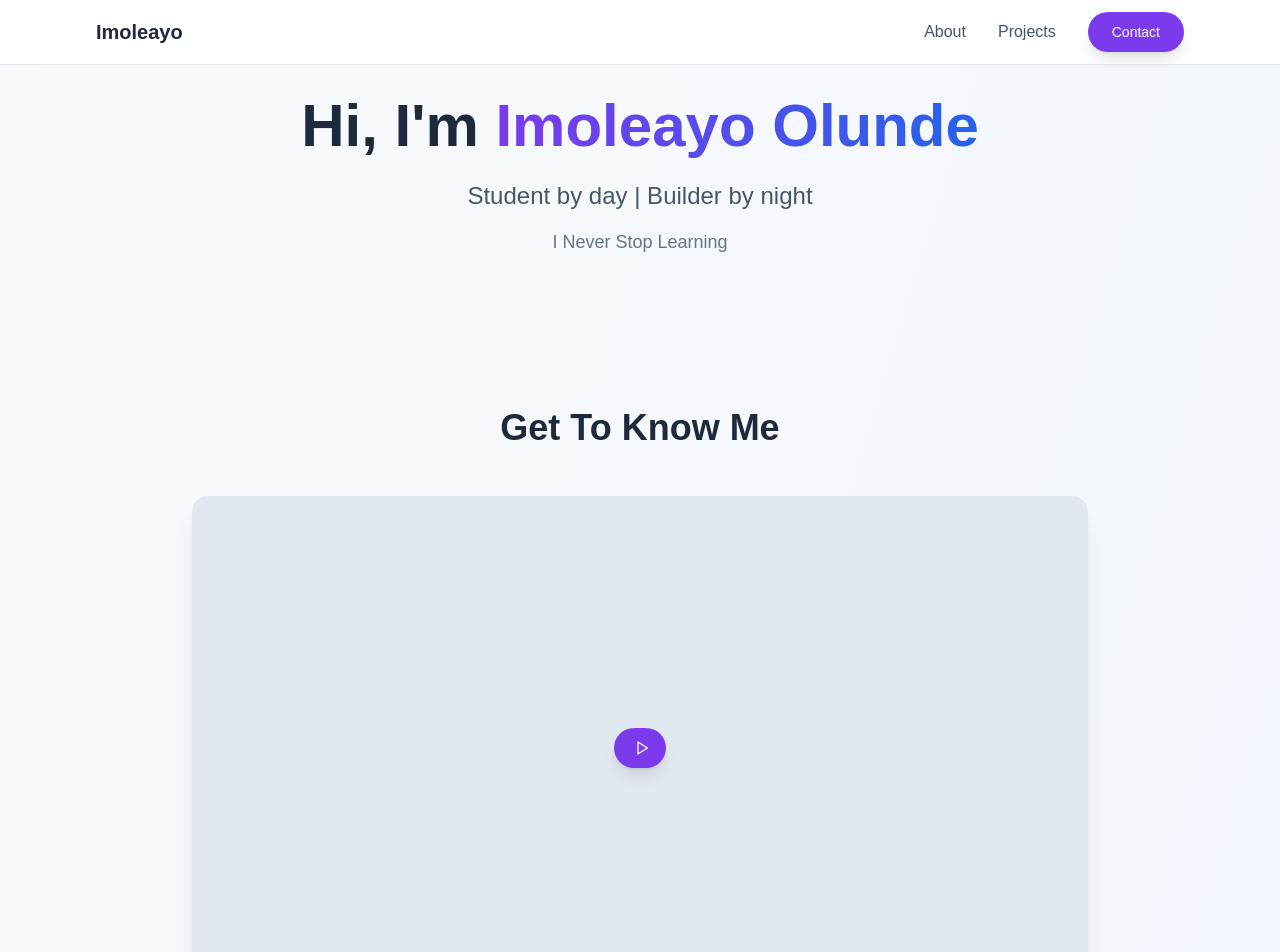
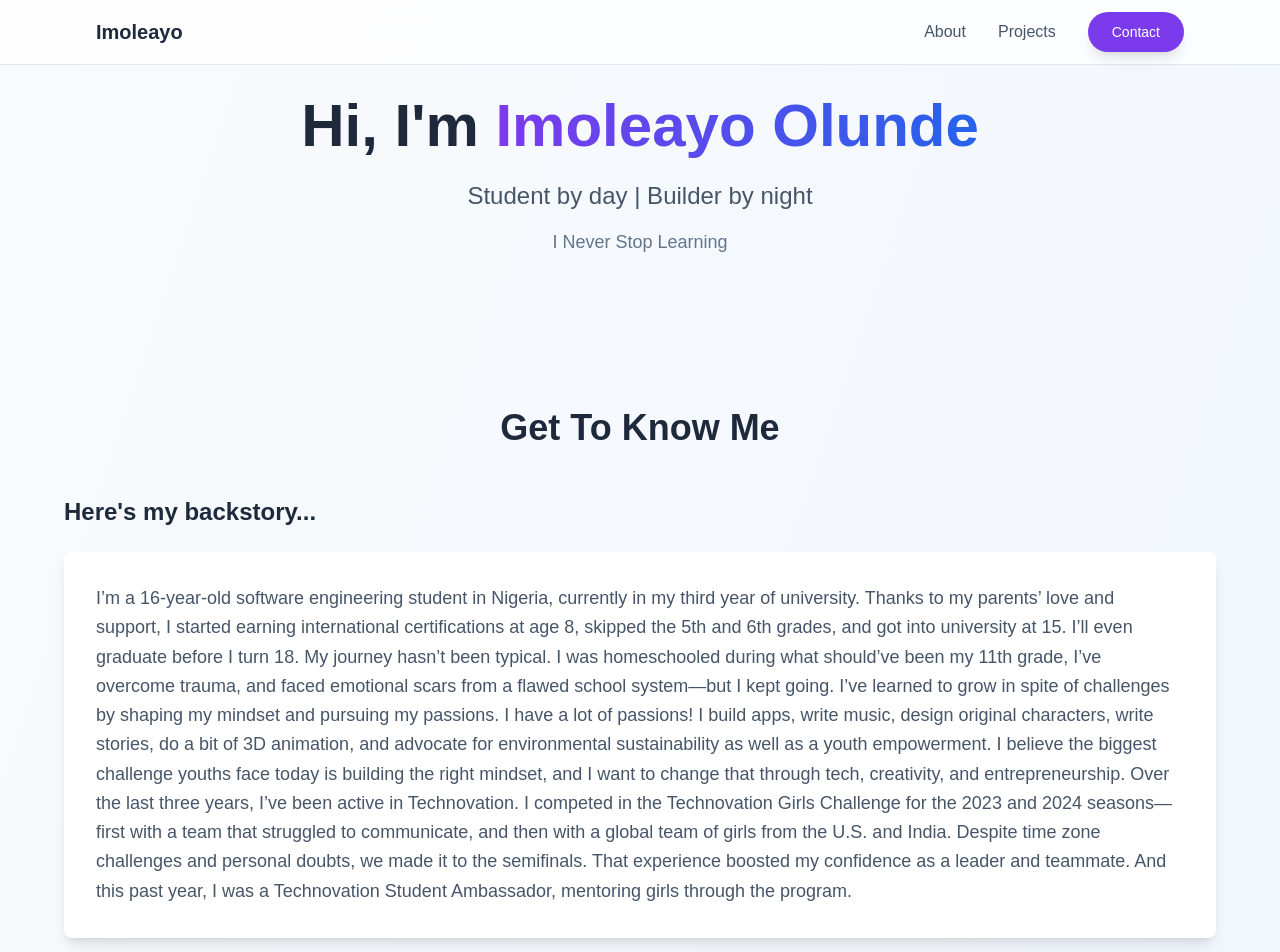
Before and after one commit to Emsy-T/portfolio-website, a Next.js app: page / in a window 1280 px wide. Shown: the top 952 px of the page. Built offline with nearby package versions, Linux system fonts and the light colour scheme.

Commit message:
Remove video and update my backstory

```diff
--- a/app/page.tsx
+++ b/app/page.tsx
@@ -59,8 +59,9 @@ export default function Portfolio() {
       link: 'https://github.com/emsy-T/gradebook-app',
     },
     {
-      title: 'Project Two',
-      description: 'Mobile application with cross-platform compatibility',
+      title: 'Booksy',
+      description:
+        'Mobile application that helps users manage their e-book library',
       tech: 'Flutter, Firebase, Dart',
       image: '/placeholder.svg?height=200&width=300',
       link: '#',
@@ -102,9 +103,9 @@ export default function Portfolio() {
   ];
 
   const likes = [
-    'Building solutions to personal and global problems',
-    'Learning new things on various topics from tech to business',
-    'Exploring my other passions like music and design',
+    'Building solutions for personal and global problems',
+    'Learning new things about various fields, from tech to business',
+    'Exploring my other passions like composing music and designing',
     'Reading books',
     'Watching YouTube videos',
     'Collaborating with people on various projects',
@@ -268,17 +269,6 @@ export default function Portfolio() {
               Get To Know Me
             </h2>
 
-            {/* Video Section */}
-            <div className='mb-16'>
-              <div className='relative bg-slate-200 rounded-2xl overflow-hidden shadow-xl max-w-4xl mx-auto aspect-video'>
-                <div className='absolute inset-0 flex items-center justify-center'>
-                  <Button className='bg-violet-600 hover:bg-violet-700 rounded-full p-4 shadow-lg'>
-                    <Play className='h-8 w-8 text-white ml-1' />
-                  </Button>
-                </div>
-              </div>
-            </div>
-
             {/* Backstory */}
             <div className='mb-16'>
               <h3 className='text-2xl font-semibold text-slate-800 mb-6'>
@@ -287,19 +277,32 @@ export default function Portfolio() {
               <Card className='bg-white shadow-lg border-0'>
                 <CardContent className='p-8'>
                   <p className='text-slate-600 leading-relaxed text-lg'>
-                    When I was 5, I got my first laptop. At age 8, I started
-                    learning how to develop apps and websites. And by the time I
-                    was 15, I got into university to study Software Engineering.
-                    I’ve followed a rather unusual path to get to where I am
-                    now. I skipped grades, did a bit of home-schooling, and got
-                    exposed to a lot of trainings and resources online. My
-                    parents went all out to make sure that I explored my passion
-                    for technology and along the way I picked up new passions
-                    like Music, Graphic Design, Writing, and even 3D Animation.
-                    Now, my mission is to develop solutions to all sorts of
-                    problems; small and big, and empower youths across the world
-                    with my story, showing them that nothing is impossible when
-                    they set their minds to it.
+                    I’m a 16-year-old software engineering student in Nigeria,
+                    currently in my third year of university. Thanks to my
+                    parents’ love and support, I started earning international
+                    certifications at age 8, skipped the 5th and 6th grades, and
+                    got into university at 15. I’ll even graduate before I turn
+                    18. My journey hasn’t been typical. I was homeschooled
+                    during what should’ve been my 11th grade, I’ve overcome
+                    trauma, and faced emotional scars from a flawed school
+                    system—but I kept going. I’ve learned to grow in spite of
+                    challenges by shaping my mindset and pursuing my passions. I
+                    have a lot of passions! I build apps, write music, design
+                    original characters, write stories, do a bit of 3D
+                    animation, and advocate for environmental sustainability as
+                    well as a youth empowerment. I believe the biggest challenge
+                    youths face today is building the right mindset, and I want
+                    to change that through tech, creativity, and
+                    entrepreneurship. Over the last three years, I’ve been
+                    active in Technovation. I competed in the Technovation Girls
+                    Challenge for the 2023 and 2024 seasons—first with a team
+                    that struggled to communicate, and then with a global team
+                    of girls from the U.S. and India. Despite time zone
+                    challenges and personal doubts, we made it to the
+                    semifinals. That experience boosted my confidence as a
+                    leader and teammate. And this past year, I was a
+                    Technovation Student Ambassador, mentoring girls through the
+                    program.
                   </p>
                 </CardContent>
               </Card>
```
